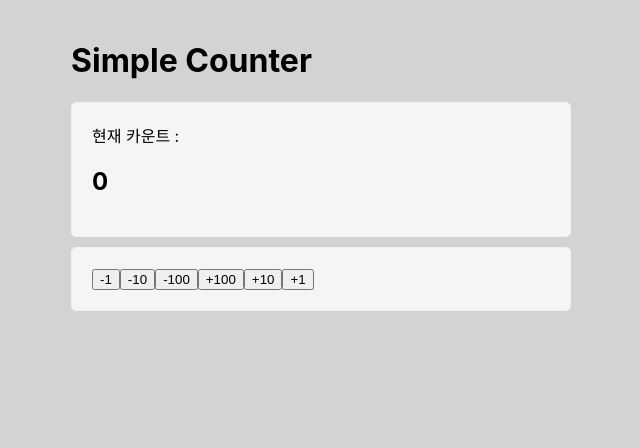
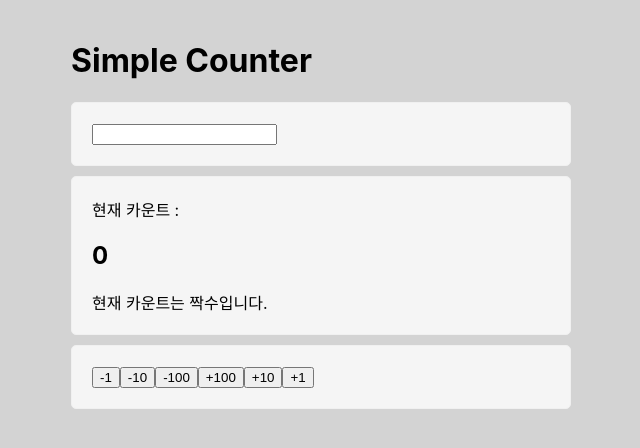
Before and after one commit to yyrrcc/react_project1_250926, a React (Create React App) app: page / in a window 1280 px wide. Shown: the top 448 px of the page, without its empty margins (319-959 px from the left). Built offline with nearby package versions, Linux system fonts and the light colour scheme.

Commit message:
useEffect

```diff
--- a/src/App.js
+++ b/src/App.js
@@ -1,21 +1,69 @@
 import "./App.css";
-import { useState } from "react";
+import { useState, useEffect, useRef } from "react";
 import Viewer from "./components/Viewer";
 import Controller from "./components/Controller";
+import Even from "./components/Even";
 
 function App() {
   // 자식 컴포넌트에게 props 전달을 위해 부모 컴포넌트 App에서 선언
   const [count, setCount] = useState(0);
+  const [text, setText] = useState("");
 
   const onClickCount = (value) => {
     setCount(count + value);
   };
 
+  const handleChangeText = (e) => {
+    setText(e.target.value);
+  };
+
+  // didMountRef : 처음 한 번은 건너뛰고 이후 업데이트 때만 코드가 돌게 하려는 플래그
+  const didMountRef = useRef(false);
+  // 함수 useEffect : 어떤 값이 변경될 때마다 특정 코드를 실행하는 리액트 훅
+  // 랜더링 후에 발생하는 부작용을 처리하는 함수로 랜더링 후에 무조건 실행되는 함수임
+  // useEffect(callback 콜백 함수, [deps] 의존성 배열)
+  useEffect(() => {
+    if (!didMountRef.current) {
+      didMountRef.current = true;
+      return;
+    } else {
+      console.log("컴포넌트 업데이트!");
+    }
+  });
+
+  // 컴포넌트의 마운트 시점에 실행되는 코드
+  // useEffect에서 빈 배열을 전달하면 컴포넌트의 마운트 시점에만 콜백 함수를 실행
+  useEffect(() => {
+    console.log("컴포넌트 마운트");
+  }, []);
+
+  // 1초마다 콘솔에 문자열 출력
+  // useEffect(() => {
+  //   setInterval(() => {
+  //     console.log("깜빡");
+  //   }, 50000);
+  // });
+
+  // 클린업
+  useEffect(() => {
+    const intervalID = setInterval(() => {
+      console.log("깜빡");
+    }, 1000);
+    return () => {
+      console.log("클린업");
+      clearInterval(intervalID);
+    };
+  });
+
   return (
     <div className="App">
       <h1>Simple Counter</h1>
       <section>
+        <input value={text} onChange={handleChangeText} />
+      </section>
+      <section>
         <Viewer count={count} />
+        {count % 2 === 0 && <Even />}
       </section>
       <section>
         <Controller onClickCount={onClickCount} />
--- /dev/null
+++ b/src/components/Even.js
@@ -0,0 +1,14 @@
+import { useEffect } from "react";
+const Even = () => {
+  // 컴포넌트가 언마운트 되는 시점에서 실행되는 함수
+  useEffect(() => {
+    return () => {
+      console.log("Even 컴포넌트 마운트 되었습니다.");
+    };
+    // useEffect 함수에서 return에 콜백함수 -> 클린업 함수가 됨
+    // 클린업 함수 -> 언마운트 시점에서 호출
+  }, []);
+  return <div>현재 카운트는 짝수입니다.</div>;
+};
+
+export default Even;
```
